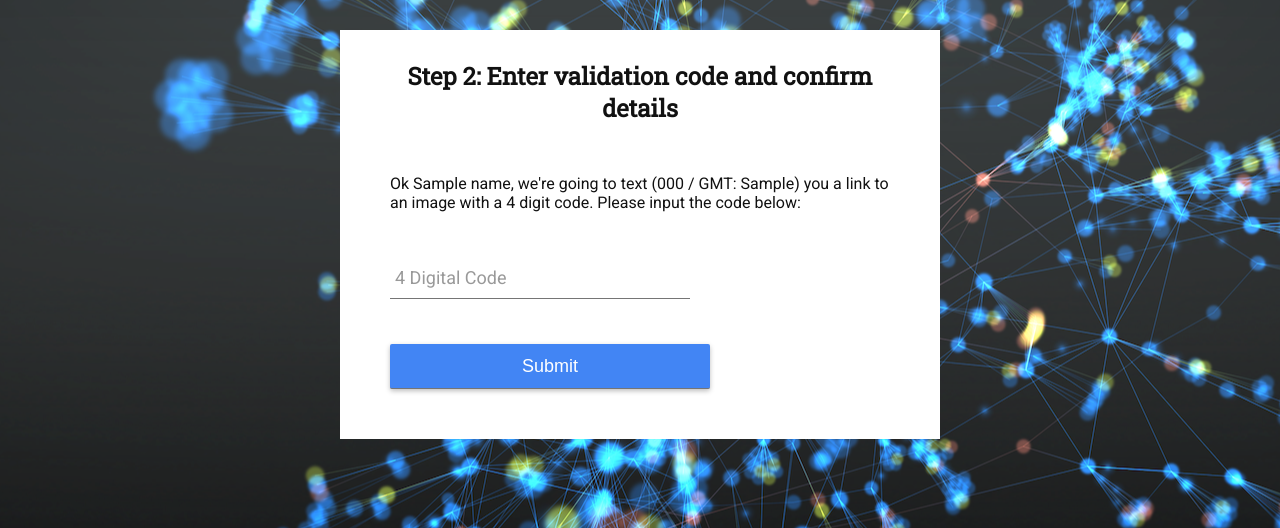
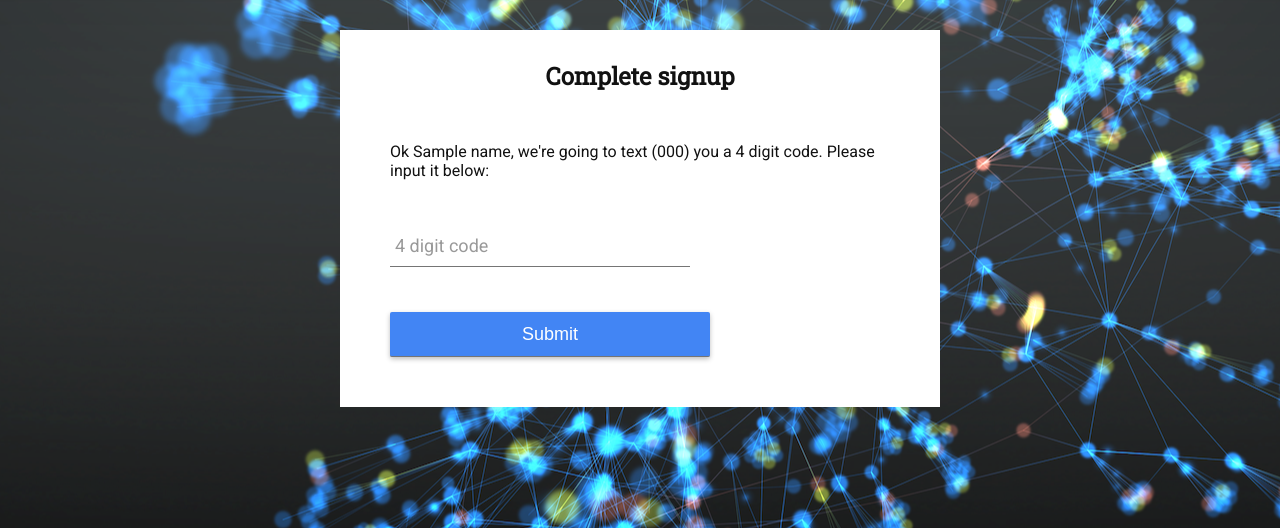
Before and after one commit to NPC360/NPC360, a Flask app: template wsgi/templates/signup2.html in a window 1280 px wide. Shown: the top 528 px of the page. Run offline with Flask 2, Linux system fonts and the light colour scheme; the template is opened without the code that fills it: most values are stand-ins (such as "Sample title", 1, 10 or a date in 2020); some libraries are stand-ins or nearby versions.

Commit message:
clean up styles / copy for sign up pages

```diff
--- a/wsgi/templates/signup2.html
+++ b/wsgi/templates/signup2.html
@@ -4,17 +4,14 @@
 <head>
   <meta charset="utf-8">
 
-  <title>Sign up | NPC360</title>
+  <title>Complete sign up | NPC360</title>
   <meta name="description" content="Enter your name, phone number, and timezone to sign up for NPC360.">
   <meta name="author" content="NPC 360">
   <meta name="viewport" content="width=device-width, initial-scale=1.0">
   <link href='http://fonts.googleapis.com/css?family=Roboto+Slab|Roboto:400,400italic,500|Roboto+Condensed' rel='stylesheet' type='text/css'>
   <link rel="stylesheet" href="{{url_for('static', filename='css/signup.css') }}">
   <link rel="stylesheet" href="{{url_for('static', filename='css/style.css') }}">
-  <link rel="stylesheet" href="../static/css/style.css">
-
-  <script type="text/javascript" src="http://code.jquery.com/jquery-1.8.2.js"></script>
-
+  <!--<link rel="stylesheet" href="../static/css/style.css">-->
   <!--[if lt IE 9]>
     <script src="http://html5shiv.googlecode.com/svn/trunk/html5.js"></script>
   <![endif]-->
@@ -25,9 +22,9 @@
 
 <div class="container">
 
-  <h2>Step 2: Enter validation code and confirm details</h2>
+  <h2>Complete signup</h2>
 
-  <p style="margin-bottom: 45px;">Ok {{ name }}, we're going to text ({{ tel }} / GMT: {{ tz }}) you a link to an image with a 4 digit code. Please input the code below:</p>
+  <p style="margin-bottom: 45px;">Ok {{ name }}, we're going to text ({{ tel }}) you a 4 digit code. Please input it below:</p>
 
   <form method="POST" action="/signup3">
 
@@ -35,7 +32,7 @@
       <input id="auth" name="auth" type="number" required>
       <span class="highlight"></span>
       <span class="bar"></span>
-      <label>4 Digital Code</label>
+      <label>4 digit code</label>
     </div>
 
     <input id="uid" class="hiddeninput" name="uid" type="text" value="{{uid}}" hidden>
@@ -49,7 +46,8 @@
   </form>
 
 </div>
-
+  <!-- JaVAVAVAVAVa -->
+  <!--<script src="{{url_for('static', filename='js/signup2.js') }}"></script>-->
   <script type="text/javascript">
   $('#auth').on('keypress', function(ev) {
     var keyCode = window.event ? ev.keyCode : ev.which;
@@ -62,9 +60,6 @@
     }
   });
   </script>
-  <!-- JaVAVAVAVAVa -->
-  <!--<script src="{{url_for('static', filename='js/signup2.js') }}"></script>-->
-
-  <!-- <script src="//ajax.googleapis.com/ajax/libs/jquery/1.11.1/jquery.min.js"></script>-->
+  <script src="//ajax.googleapis.com/ajax/libs/jquery/1.11.1/jquery.min.js"></script>
 </body>
 </html>
```
Also changed, not shown: wsgi/templates/signup1.html (+3 -6 lines), wsgi/templates/signupError.html (+7 -12 lines), wsgi/templates/signupSuccess.html (+5 -11 lines). Lines whose indentation alone changed are shown as unchanged.
